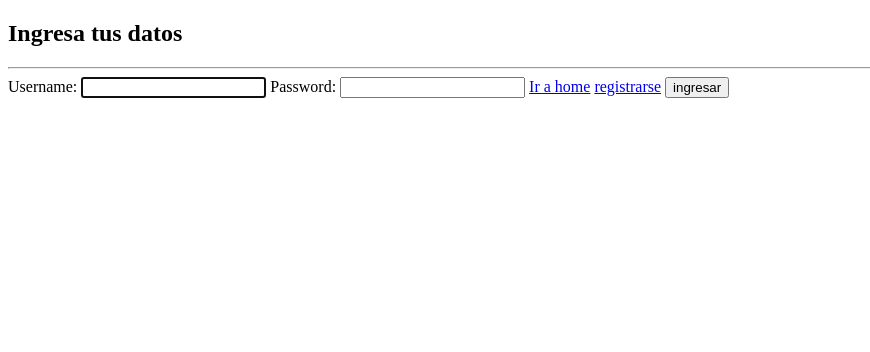
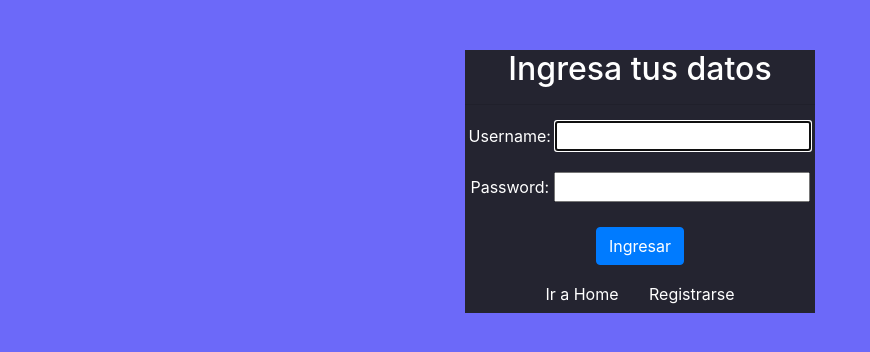
Before and after one commit to Anteiku-Kris/MiniProyecto3, a Django app: page /login/ in a window 1280 px wide. Shown: the top 352 px of the page, without its empty margins (0-870 px from the left). Run offline with Django 4.2, Linux system fonts and the light colour scheme; some libraries are stand-ins or nearby versions.

Commit message:
Auto stash before merge of "Kris" and "origin/Kris"
Cambio de estetica, Login y register

```diff
--- a/RoyalStore/Core/Templates/registration/login.html
+++ b/RoyalStore/Core/Templates/registration/login.html
@@ -1,30 +1,46 @@
 {% load static %}
+
 <!DOCTYPE html>
 <html lang="en">
 <head>
     <meta charset="UTF-8">
     <meta name="viewport" content="width=device-width, initial-scale=1.0">
     <title>Ingreso al sistema</title>
+
+    <!-- Agregar enlaces a Bootstrap CSS y tu propio CSS -->
+    <link rel="stylesheet" href="https://stackpath.bootstrapcdn.com/bootstrap/4.3.1/css/bootstrap.min.css">
+    <link rel="stylesheet" href="{% static 'css/login.css' %}">
 </head>
 <body>
-    <div class="container">
+    <div class="contenedol">
 
         <div class="row">
-            <div class="card">
-                <div class="card-body">
+            <div class="carta">
+                <div class="cuerpo-carta">
                     <h2>Ingresa tus datos</h2>
                     <hr>
 
-                    <form action="" method="post">
+                    <form action="" method="post" class="needs-validation">
                         {% csrf_token %}
-                        {{ form }}
-                        <a href="{% url 'Core:home' %}">Ir a home</a>
-                        <a href="{% url 'Core:registro' %}">registrarse</a>
-                        <input type="submit" value="ingresar">
+                        {{ form.as_p }}
+
+                        <div class="formato-de-grupo">
+                            <input type="submit" class="btn btn-primary" value="Ingresar">
+                        </div>
                     </form>
+
+                    <div class="text-info">
+                        <a href="{% url 'Core:home' %}" class="btn btn-link">Ir a Home</a>
+                        <a href="{% url 'Core:registro' %}" class="btn btn-link">Registrarse</a>
+                    </div>
                 </div>
             </div>
         </div>
     </div>
+
+    <!-- Agregar enlace a Bootstrap JS y jQuery (necesarios para algunas funciones de Bootstrap) -->
+    <script src="https://code.jquery.com/jquery-3.3.1.slim.min.js"></script>
+    <script src="https://cdnjs.cloudflare.com/ajax/libs/popper.js/1.14.7/umd/popper.min.js"></script>
+    <script src="https://stackpath.bootstrapcdn.com/bootstrap/4.3.1/js/bootstrap.min.js"></script>
 </body>
 </html>
--- /dev/null
+++ b/RoyalStore/static/css/login.css
@@ -0,0 +1,74 @@
+/*login.css */
+body {
+    background-color: #6c69f9; /* Cambiado a color de toda la página */
+    color: #fff; /* Texto blanco */
+}
+
+.contenedol {
+    margin-top: 50px;
+}
+
+.carta {
+    width: 350px;
+
+    margin: auto;
+    background-color: #242430; /* Color de la tarjeta (lila) */
+    color: #fff; /* Texto blanco en la tarjeta */
+}
+
+.cuerpo-carta {
+    text-align: center;
+    flex-direction: column;
+}
+
+.formato-de-grupo {
+    margin-top: 20px;
+}
+
+.btn-link {
+    margin-top: 10px;
+    color: #fff; /* Color del texto blanco para los enlaces */
+}
+
+/* Estilo adicional para la sección específica */
+.text-info {
+    color: #fff; /* Color del texto blanco para la sección .text-center */
+}
+
+
+
+/* Para el registro */
+
+
+
+.container {
+    margin-top: 50px;
+}
+
+.card {
+    width: 400px;
+
+    margin: auto;
+    background-color: #242430; /* Color de la tarjeta (lila) */
+    color: #fff; /* Texto blanco en la tarjeta */
+}
+
+.card-body {
+    text-align:start;
+    flex-direction: column;
+}
+
+.form-group {
+    margin-top: 20px;
+    text-align: justify;
+}
+
+.btn-link {
+    margin-top: 10px;
+    color: #fff; /* Color del texto blanco para los enlaces */
+}
+
+/* Estilo adicional para la sección específica */
+.text-center {
+    color: #fff; /* Color del texto blanco para la sección .text-center */
+}
```
Also changed, not shown: RoyalStore/Core/Templates/registration/perfil.html (+42 -34 lines), RoyalStore/Core/Templates/registration/registro.html (+39 -8 lines), RoyalStore/db.sqlite3.
